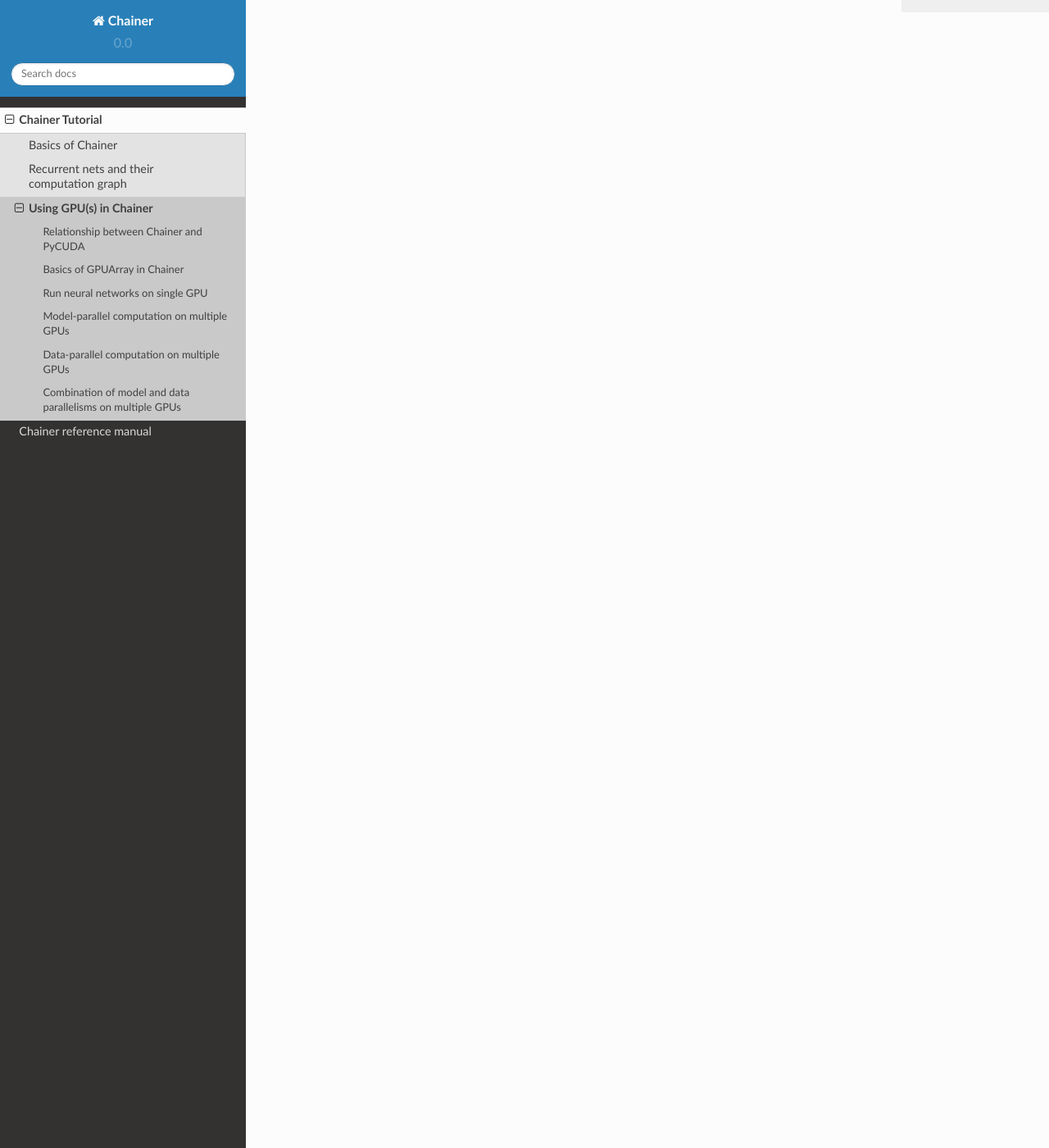
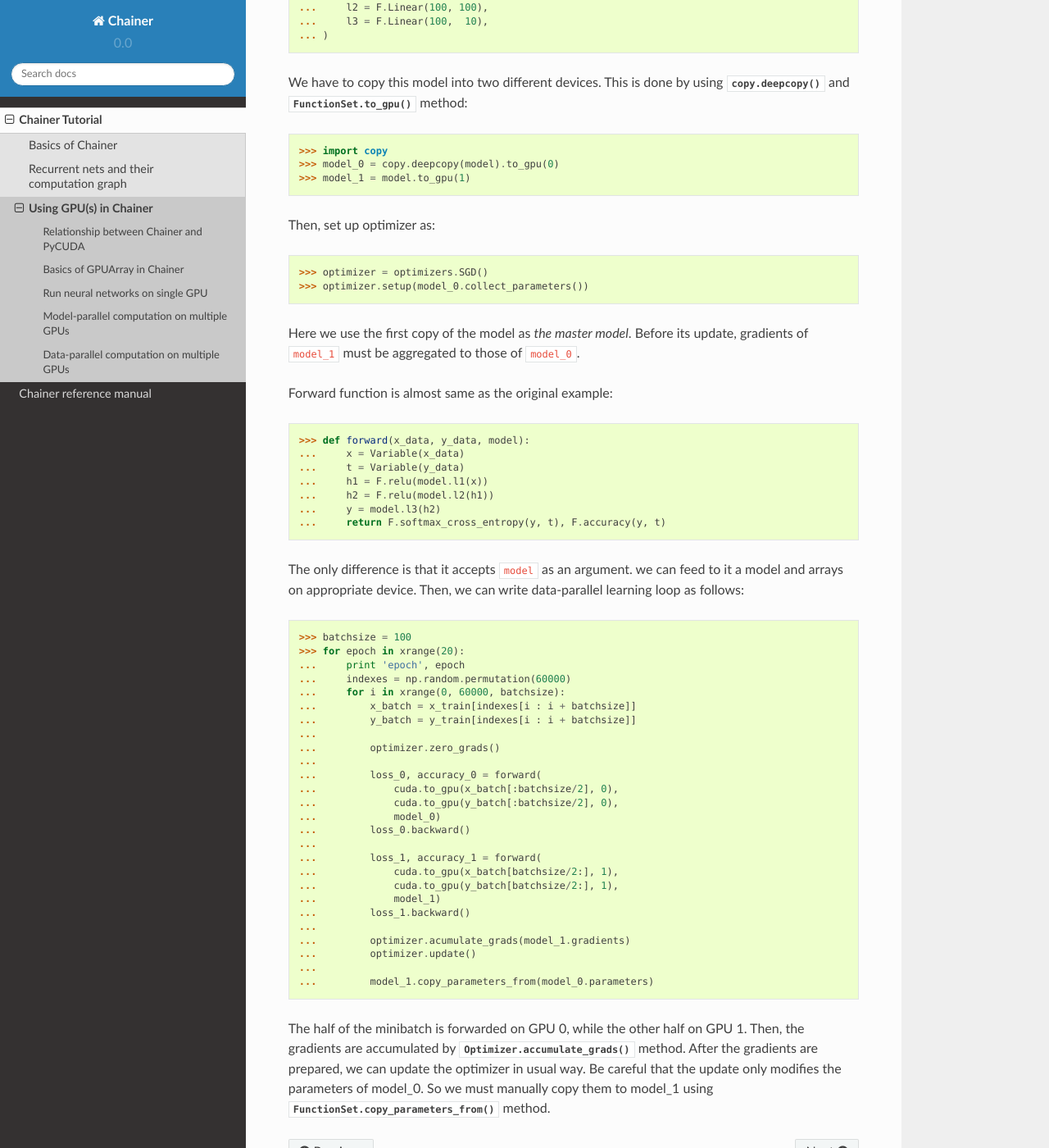
Before and after one commit to mitmul/intel-chainer, a Sphinx documentation site: the page built from docs/source/tutorial/gpu.rst, in a window 1280 px wide and 1400 px high, scrolled down 6012 px. Shown: the whole window at 82% size. Built offline with Sphinx 7.4.7 and the Read the Docs theme 2.0.0, drawn with Linux system fonts in a browser that asks for light colours; some of the changed text lies outside the part shown.

Commit message:
Add data-parallel tutorial

```diff
--- a/docs/source/tutorial/gpu.rst
+++ b/docs/source/tutorial/gpu.rst
@@ -248,6 +248,79 @@
 Data-parallel computation on multiple GPUs
 ~~~~~~~~~~~~~~~~~~~~~~~~~~~~~~~~~~~~~~~~~~
 
+Data-parallel computation is another strategy to parallelize online processing.
+In the context of neural networks, it means that different device does computation on different subset of input data.
+In this subsection, we review the way to achieve data-parallel learning on two GPUs.
 
-Combination of model and data parallelisms on multiple GPUs
-~~~~~~~~~~~~~~~~~~~~~~~~~~~~~~~~~~~~~~~~~~~~~~~~~~~~~~~~~~~
+Suppose again our task is `the MNIST example <mnist_mlp_example>`_.
+This time we want to directly parallelize the three-layer network.
+The most simple form of data-parallelization is parallelizing the gradient computation for distinct set of data.
+First, define the model::
+
+  >>> model = FunctionSet(
+  ...     l1 = F.Linear(784, 100),
+  ...     l2 = F.Linear(100, 100),
+  ...     l3 = F.Linear(100,  10),
+  ... )
+
+We have to copy this model into two different devices.
+This is done by using :func:`copy.deepcopy` and :meth:`FunctionSet.to_gpu` method::
+
+  >>> import copy
+  >>> model_0 = copy.deepcopy(model).to_gpu(0)
+  >>> model_1 = model.to_gpu(1)
+
+Then, set up optimizer as::
+
+  >>> optimizer = optimizers.SGD()
+  >>> optimizer.setup(model_0.collect_parameters())
+
+Here we use the first copy of the model as *the master model*.
+Before its update, gradients of ``model_1`` must be aggregated to those of ``model_0``.
+
+Forward function is almost same as the original example::
+
+  >>> def forward(x_data, y_data, model):
+  ...     x = Variable(x_data)
+  ...     t = Variable(y_data)
+  ...     h1 = F.relu(model.l1(x))
+  ...     h2 = F.relu(model.l2(h1))
+  ...     y = model.l3(h2)
+  ...     return F.softmax_cross_entropy(y, t), F.accuracy(y, t)
+
+The only difference is that it accepts ``model`` as an argument.
+we can feed to it a model and arrays on appropriate device.
+Then, we can write data-parallel learning loop as follows::
+
+  >>> batchsize = 100
+  >>> for epoch in xrange(20):
+  ...     print 'epoch', epoch
+  ...     indexes = np.random.permutation(60000)
+  ...     for i in xrange(0, 60000, batchsize):
+  ...         x_batch = x_train[indexes[i : i + batchsize]]
+  ...         y_batch = y_train[indexes[i : i + batchsize]]
+  ...
+  ...         optimizer.zero_grads()
+  ...
+  ...         loss_0, accuracy_0 = forward(
+  ...             cuda.to_gpu(x_batch[:batchsize/2], 0),
+  ...             cuda.to_gpu(y_batch[:batchsize/2], 0),
+  ...             model_0)
+  ...         loss_0.backward()
+  ...
+  ...         loss_1, accuracy_1 = forward(
+  ...             cuda.to_gpu(x_batch[batchsize/2:], 1),
+  ...             cuda.to_gpu(y_batch[batchsize/2:], 1),
+  ...             model_1)
+  ...         loss_1.backward()
+  ...
+  ...         optimizer.acumulate_grads(model_1.gradients)
+  ...         optimizer.update()
+  ...
+  ...         model_1.copy_parameters_from(model_0.parameters)
+
+The half of the minibatch is forwarded on GPU 0, while the other half on GPU 1.
+Then, the gradients are accumulated by :meth:`Optimizer.accumulate_grads` method.
+After the gradients are prepared, we can update the optimizer in usual way.
+Be careful that the update only modifies the parameters of model_0.
+So we must manually copy them to model_1 using :meth:`FunctionSet.copy_parameters_from` method.
```
